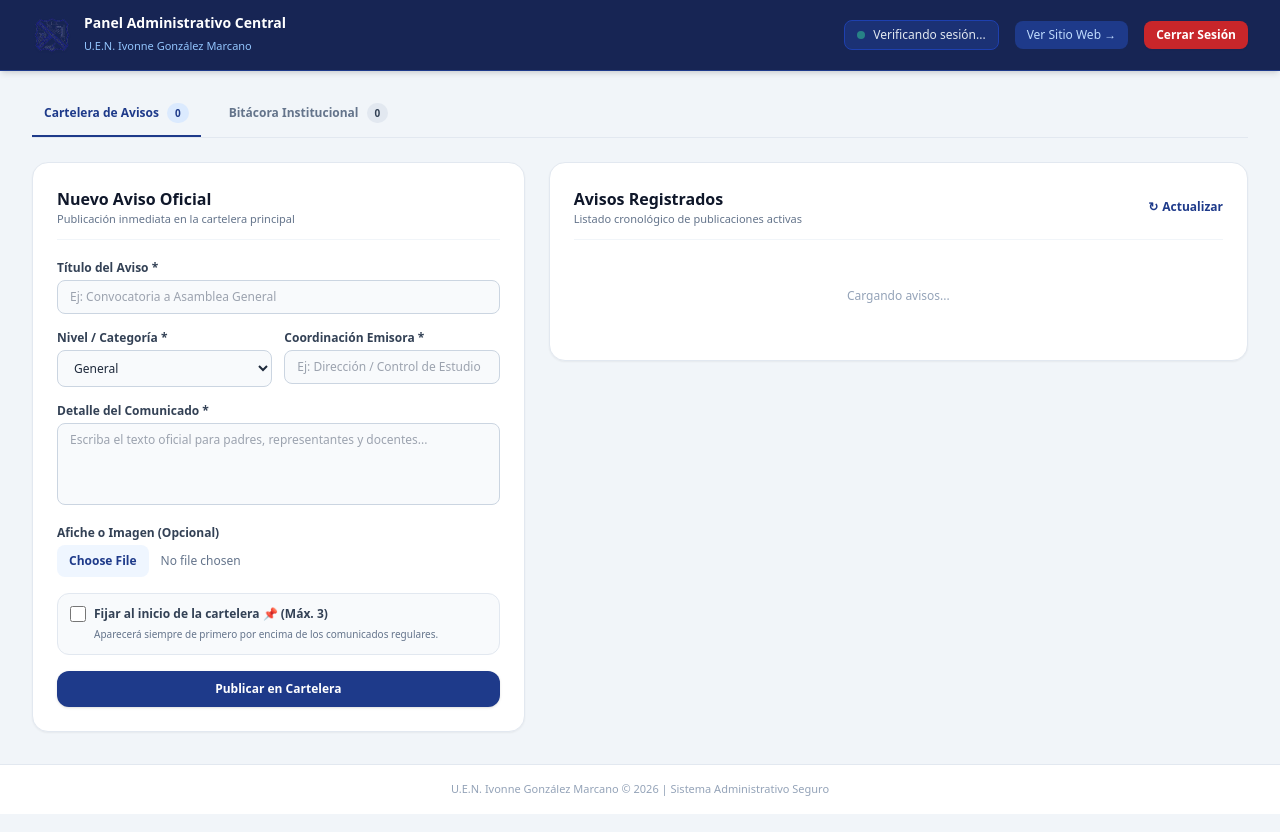
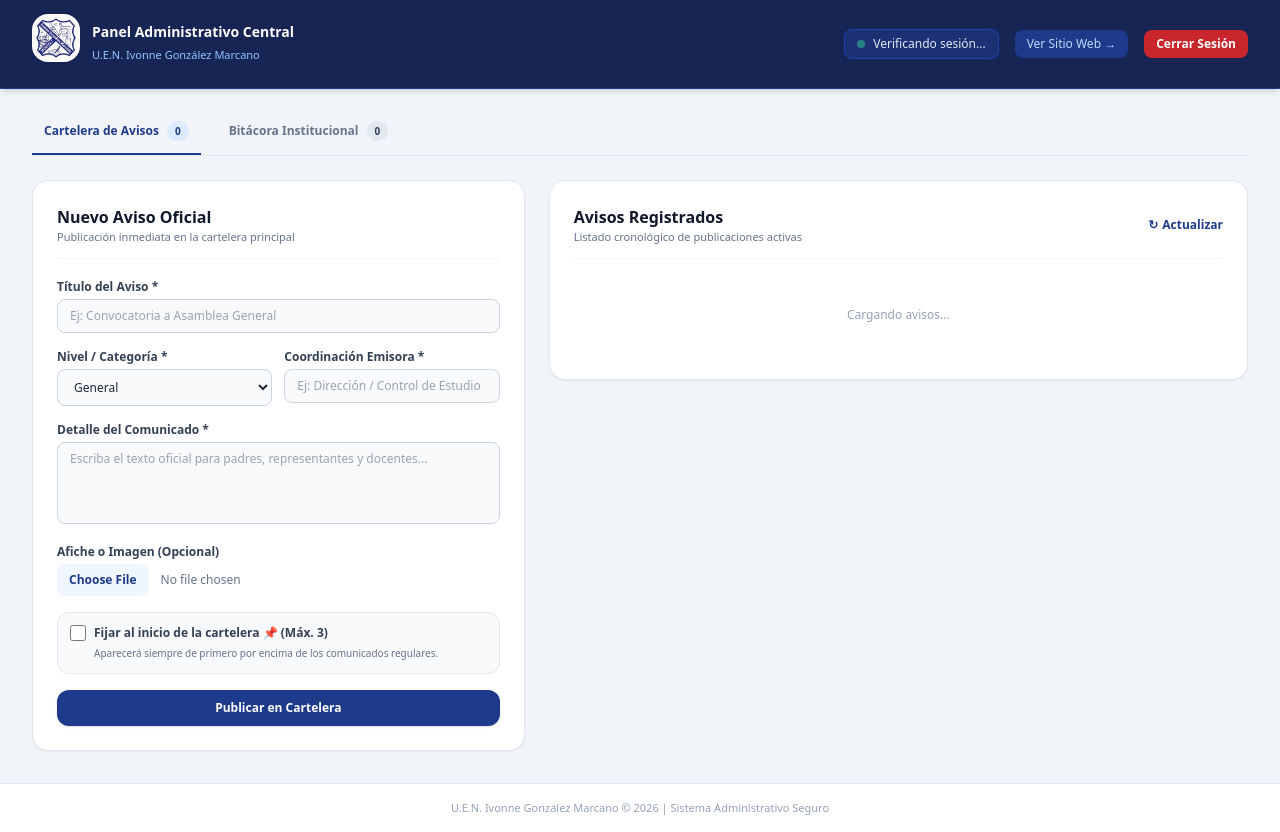
Before and after one commit to iDieg/uenivonnegm-portalweb, a plain HTML site: page admin/dashboard.html in a window 1280 px wide. Drawn offline with nearby package versions, Linux system fonts and the light colour scheme; a script that the page names is missing.

Commit message:
fix(dashboard): change image container to white for better view on header.

```diff
--- a/admin/dashboard.html
+++ b/admin/dashboard.html
@@ -14,7 +14,9 @@
   <header class="bg-blue-950 text-white px-4 sm:px-8 py-3.5 border-b border-blue-900 sticky top-0 z-40 shadow-md">
     <div class="max-w-7xl mx-auto flex flex-col sm:flex-row justify-between items-center gap-3">
       <div class="flex items-center gap-3">
-        <img src="../assets/img/escudo.png" alt="Escudo U.E.N. Ivonne González Marcano" class="w-10 h-10 object-contain drop-shadow-sm">
+        <div class="w-12 h-12 bg-white rounded-2xl flex items-center justify-center mx-auto mb-3 border border-white/20 backdrop-blur-sm shadow-inner">
+         <img src="../assets/img/escudo.png" alt="Escudo U.E.N. Ivonne González Marcano" class="w-14 h-14 object-contain drop-shadow-sm">
+        </div>
         <div>
           <span class="font-bold text-sm block leading-tight">Panel Administrativo Central</span>
           <span class="text-[11px] text-blue-300">U.E.N. Ivonne González Marcano</span>
```
